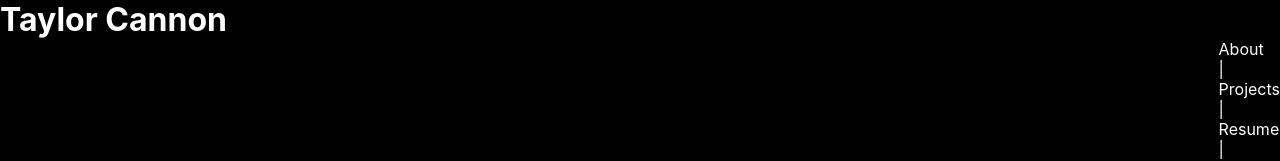
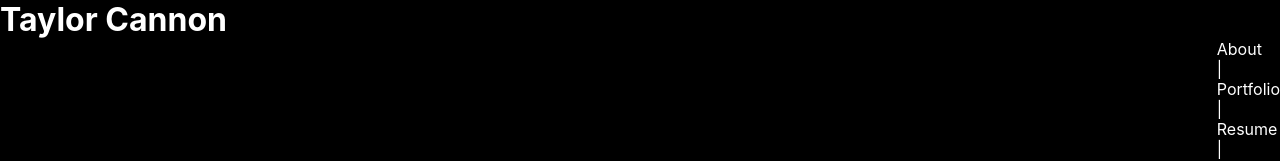
Before and after one commit to tkcannon/react-portfolio, a React (Create React App) app in the folder portfolio/: page / in a window 1280 px wide. Shown: the top 161 px of the page. Built offline with nearby package versions, Linux system fonts and the light colour scheme.

Commit message:
added title for projects

```diff
--- a/portfolio/src/components/Navigation/index.js
+++ b/portfolio/src/components/Navigation/index.js
@@ -14,7 +14,7 @@ function Nav({ displayedContent, setDisplayedContent }) {
           |
           <li>
             <span onClick={() => setDisplayedContent('portfolio')}>
-              Projects
+              Portfolio
             </span>
           </li>
           |
--- a/portfolio/src/sections/Portfolio/index.js
+++ b/portfolio/src/sections/Portfolio/index.js
@@ -38,11 +38,14 @@ function Portfolio() {
 
   return (
     <section className="project-section">
-      <Project project={projects[0]}></Project>
-      <Project project={projects[1]}></Project>
-      <Project project={projects[2]}></Project>
-      <Project project={projects[3]}></Project>
-      <Project project={projects[4]}></Project>
+      <h2>Projects</h2>
+      <div>
+        <Project project={projects[0]}></Project>
+        <Project project={projects[1]}></Project>
+        <Project project={projects[2]}></Project>
+        <Project project={projects[3]}></Project>
+        <Project project={projects[4]}></Project>
+      </div>
     </section >
   )
 }
```
